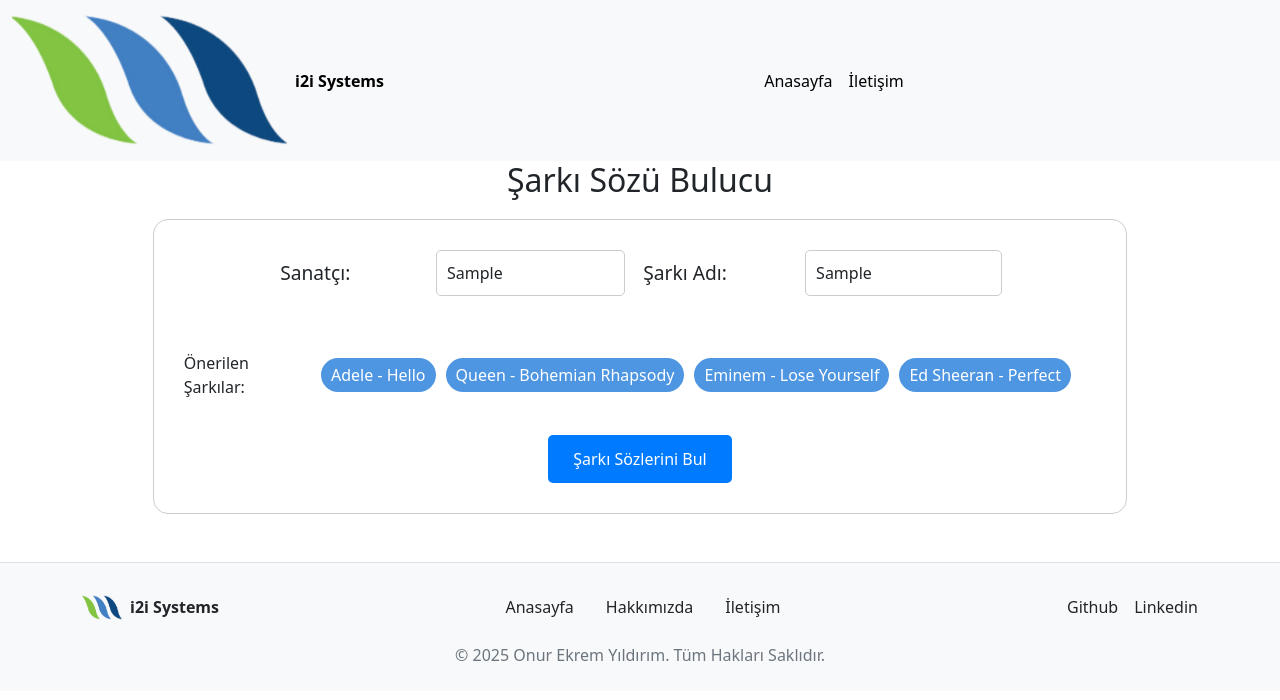
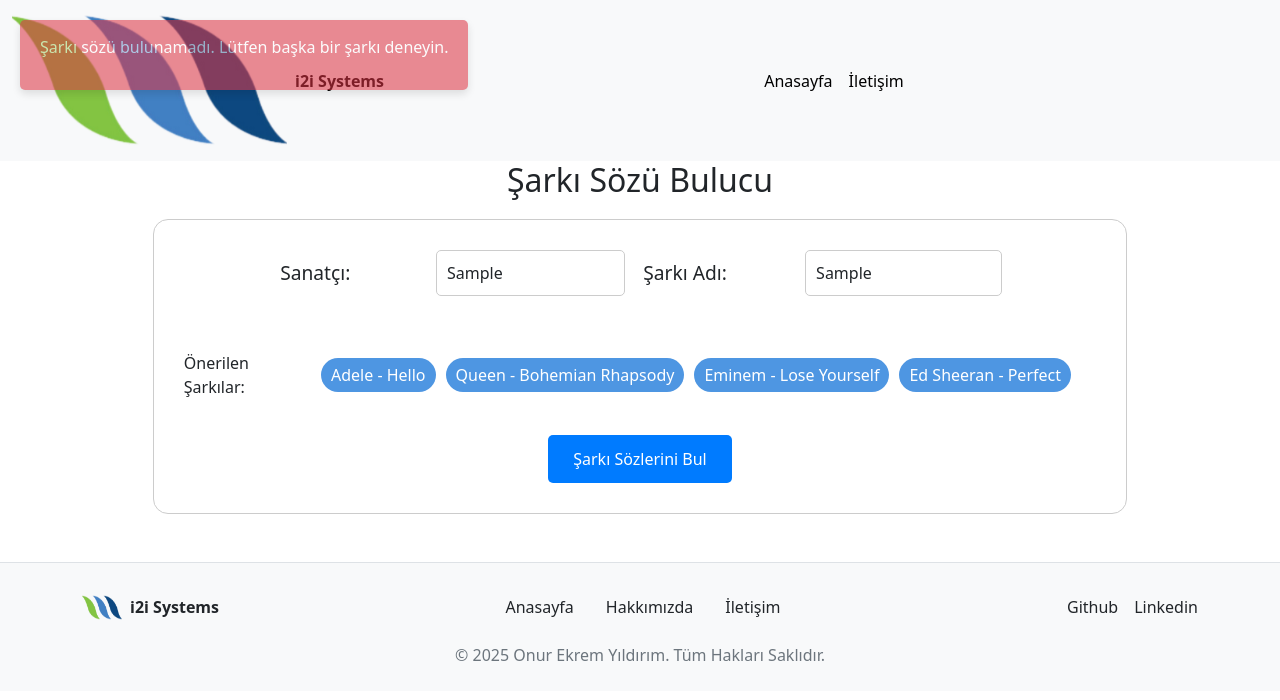
Before and after one commit to OEkrem/lyrics-frontend, a React (Create React App) app: page / in a window 1280 px wide. Both pictures are taken after typing "Sample", "Sample" into the empty fields and a click on the button "Şarkı Sözlerini Bul". Shown: the top 700 px of the page. Built offline with nearby package versions, Linux system fonts and the light colour scheme; no server answers.

Commit message:
feat: Toast message has been entegrated

```diff
--- a/src/components/LyricsFinder/LyricsFinder.js
+++ b/src/components/LyricsFinder/LyricsFinder.js
@@ -2,10 +2,12 @@ import React, { useState } from 'react';
 import { fetchLyrics } from '../../api/lyricsApi';
 import LyricsForm from './LyricsForm/LyricsForm';
 import LyricsDisplay from './LyricsDisplay/LyricsDisplay';
+import Toast from '../Toast/Toast';
 import './lyricsFinder.css';
 
 export default function LyricsFinder() {
   const [lyrics, setLyrics] = useState('');
+  const [toast, setToast] = useState(null);
 
   const handleSearch = async (artist, title) => {
     setLyrics('');
@@ -15,18 +17,30 @@ export default function LyricsFinder() {
       if (fetchedLyrics) {
         setLyrics(fetchedLyrics);
       } else {
-
+        setToast({type: 'error', message: 'Şarkı sözü bulunamadı. Lütfen başka bir şarkı deneyin.'});
       }
     } catch (err) {
-
+      setToast({type: 'error', message: 'Bir hata oluştu. Lütfen daha sonra tekrar deneyin.'});
     }
   };
 
   return (
     <div className='lyrics-finder-container'>
-      <h1 className="baslik">Şarkı Sözü Bulucu</h1>
-      <LyricsForm onSearch={handleSearch} />
-      <LyricsDisplay lyrics={lyrics}/>
+
+        {/* Toast Mesajı */}
+        {toast && (
+            <Toast
+            type={toast.type}
+            message={toast.message}
+            onClose={() => setToast(null)} // Toast kapatıldığında state'i temizle
+            />
+        )}
+
+        {/* Şarkı Sözü Bulucu Başlığı */}
+        <h1 className="baslik">Şarkı Sözü Bulucu</h1>
+        <LyricsForm onSearch={handleSearch} setToast={setToast} />
+        <LyricsDisplay lyrics={lyrics}/>
+
     </div>
   );
 }
--- a/src/components/LyricsFinder/LyricsForm/LyricsForm.js
+++ b/src/components/LyricsFinder/LyricsForm/LyricsForm.js
@@ -2,14 +2,17 @@
 import React, { useState } from 'react';
 import './lyricsForm.css';
 
-export default function LyricsForm({ onSearch }) {
+export default function LyricsForm({ onSearch, setToast }) {
   const [artist, setArtist] = useState('');
   const [title, setTitle] = useState('');
 
   const handleSubmit = (e) => {
     e.preventDefault();
     if (artist && title) {
-      onSearch(artist, title); // Üst bileşene sanatçı ve şarkı adını ilet
+      onSearch(artist, title);
+      setToast({ type: 'info', message: `"${artist} - ${title}" şarkı sözleri aranıyor...`});
+    }else{
+      setToast({type: 'error', message: 'Lütfen sanatçı ve şarkı adı giriniz.'});
     }
   };
 
--- /dev/null
+++ b/src/components/Toast/Toast.css
@@ -0,0 +1,51 @@
+
+
+.toast-containerr {
+    position: fixed;
+    top: 20px;
+    left: 20px;
+    z-index: 100000;
+    padding: 15px 20px;
+    border-radius: 5px;
+    color: #fff;
+    font-size: 1rem;
+    box-shadow: 0 4px 8px rgba(0, 0, 0, 0.2);
+    animation: slide-in 0.5s ease-out, fade-out 0.5s ease-in 2.5s;
+  }
+
+  .toast-success {
+    background-color: #28a745;
+  }
+
+  .toast-error {
+    background-color: #dc3545;
+  }
+
+  .toast-info {
+    background-color: #17a2b8;
+  }
+
+  .toast-warning {
+    background-color: #ffc107;
+    color: #212529;
+  }
+
+  @keyframes slide-in {
+    from {
+      transform: translateY(-100%);
+      opacity: 0;
+    }
+    to {
+      transform: translateY(0);
+      opacity: 1;
+    }
+  }
+
+  @keyframes fade-out {
+    from {
+      opacity: 1;
+    }
+    to {
+      opacity: 0;
+    }
+  }
--- /dev/null
+++ b/src/components/Toast/Toast.js
@@ -0,0 +1,24 @@
+
+
+import React, { useEffect } from 'react';
+import './Toast.css';
+
+const Toast = ({ type, message, onClose }) => {
+  useEffect(() => {
+    const timer = setTimeout(() => {
+      onClose();
+    }, 3000);
+
+    return () => clearTimeout(timer);
+  }, [onClose]);
+
+  return (
+    <div className={`toast-containerr toast-${type}`}>
+      <p>{message}</p>
+    </div>
+  );
+
+
+};
+
+export default Toast;
```
